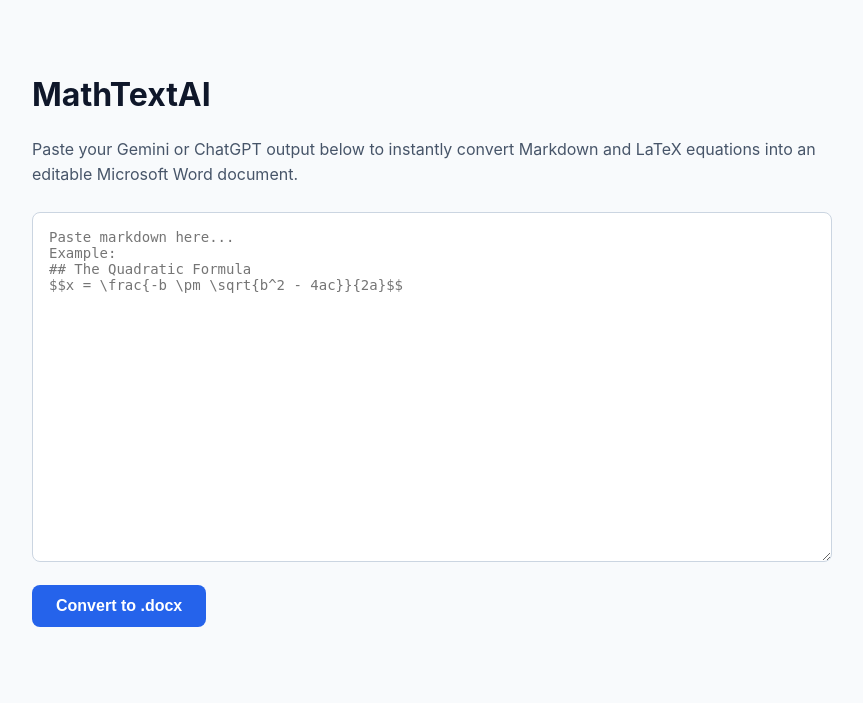
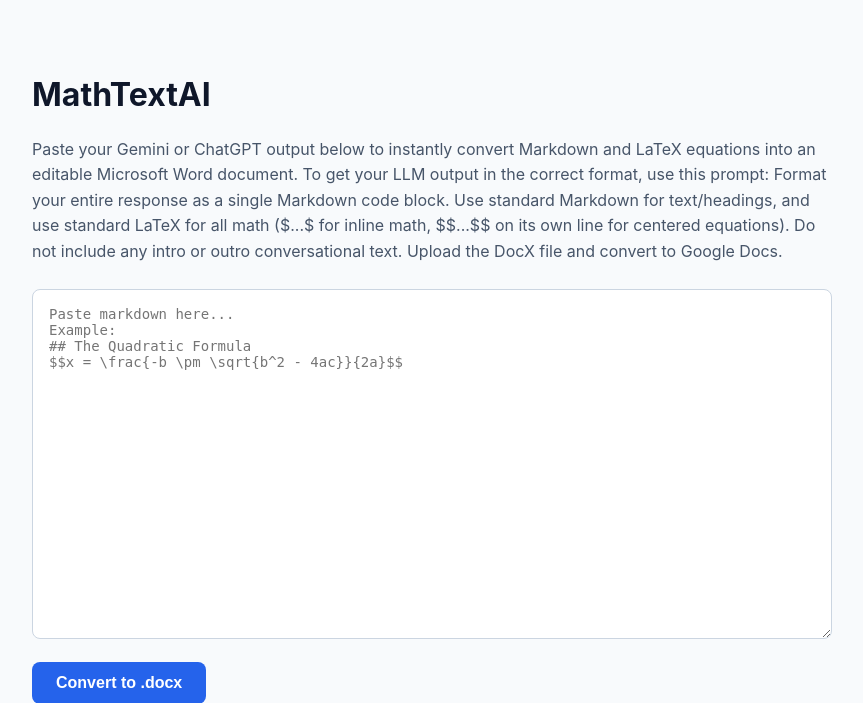
Before and after one commit to tshown-dot/mathtextai, a Flask app: page / in a window 1280 px wide. Shown: the top 703 px of the page, without its empty margins (208-1071 px from the left). Run offline with Flask 3, Linux system fonts and the light colour scheme; some libraries are stand-ins or nearby versions.

Commit message:
Enhance instructions for Markdown and LaTeX input
Expanded instructions for formatting LLM output in Markdown and LaTeX for conversion.

```diff
--- a/templates/index.html
+++ b/templates/index.html
@@ -45,7 +45,11 @@
 <body>
 
     <h1>MathTextAI</h1>
-    <p>Paste your Gemini or ChatGPT output below to instantly convert Markdown and LaTeX equations into an editable Microsoft Word document.</p>
+    <p>Paste your Gemini or ChatGPT output below to instantly convert Markdown and LaTeX equations into an editable Microsoft Word document. To get your LLM output in the correct format, use this prompt: Format your entire response as a single Markdown code block.
+
+Use standard Markdown for text/headings, and use standard LaTeX for all math ($...$ for inline math, $$...$$ on its own line for centered equations).
+
+Do not include any intro or outro conversational text. Upload the DocX file and convert to Google Docs. </p>
 
     <form action="/convert" method="POST">
         <textarea name="markdown_text" placeholder="Paste markdown here...
```
